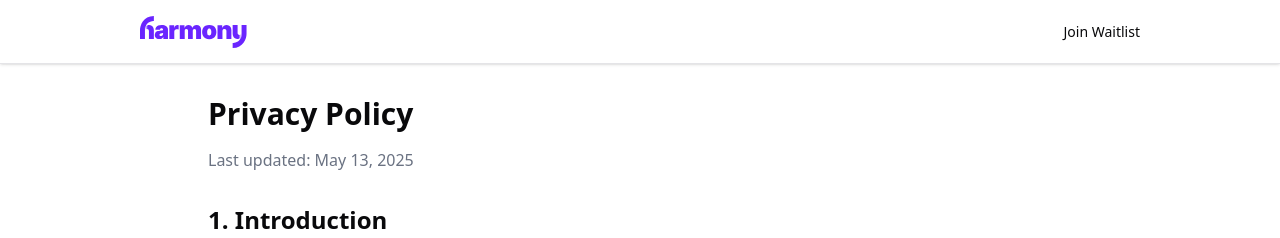
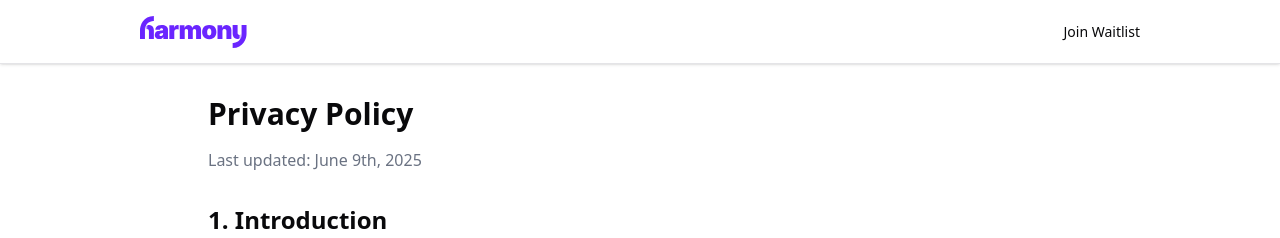
Before and after one commit to nathancovey/useharmony.com, a Next.js app: page /privacy in a window 1280 px wide. Shown: the top 238 px of the page. Built offline with nearby package versions, Linux system fonts and the light colour scheme.

Commit message:
update privacy policy date

```diff
--- a/app/privacy/page.tsx
+++ b/app/privacy/page.tsx
@@ -24,7 +24,7 @@ export default function PrivacyPage() {
   return (
     <div className="container max-w-4xl mx-auto px-4 py-8">
       <h1 className="text-3xl font-bold mb-4">Privacy Policy</h1>
-      <p className="text-gray-500 mb-8">Last updated: May 13, 2025</p>
+      <p className="text-gray-500 mb-8">Last updated: June 9th, 2025</p>
 
       <div className="space-y-6">
         <section>
```
